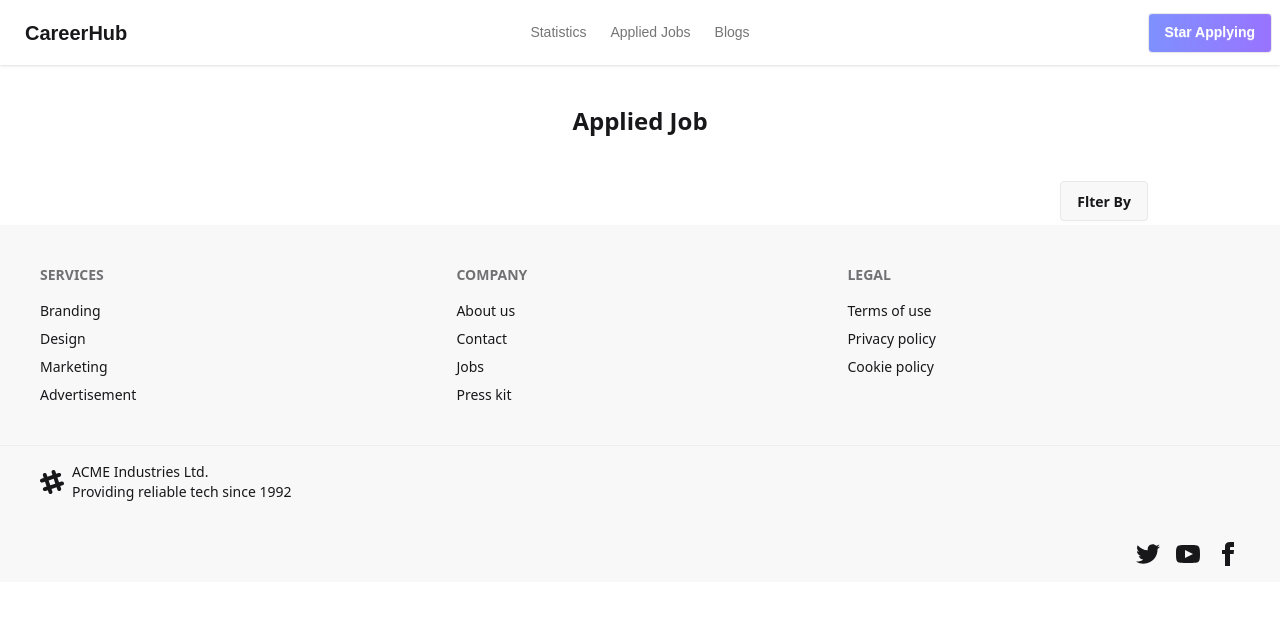
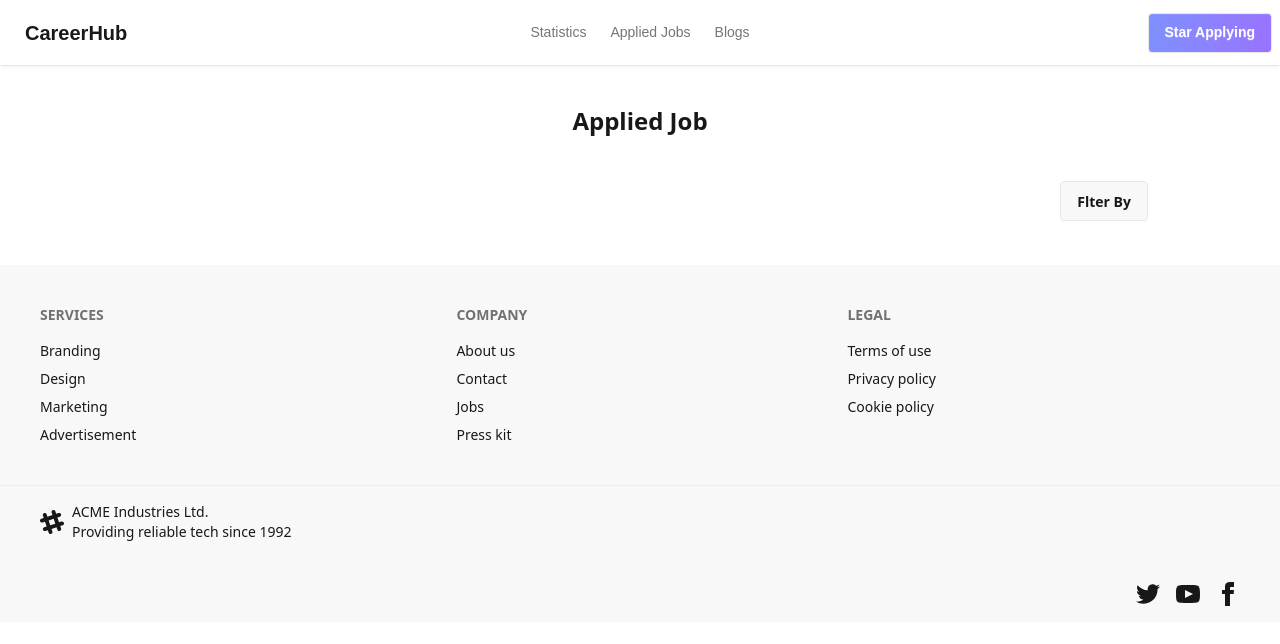
Before and after one commit to AirinNila/career-hub-router, a React (Vite) app: page /applied in a window 1280 px wide. Shown: the top 644 px of the page. Built offline with nearby package versions, Linux system fonts and the light colour scheme.

Commit message:
footer fixed

```diff
--- a/src/components/footer/Footer.jsx
+++ b/src/components/footer/Footer.jsx
@@ -2,7 +2,7 @@
 
 const Footer = () => {
     return (
-        <div className=''>
+        <div className='mt-10'>
             <div><footer className="footer  sm:footer-horizontal bg-base-200 text-base-content p-10">
   <nav>
     <h6 className="footer-title">Services</h6>
```
